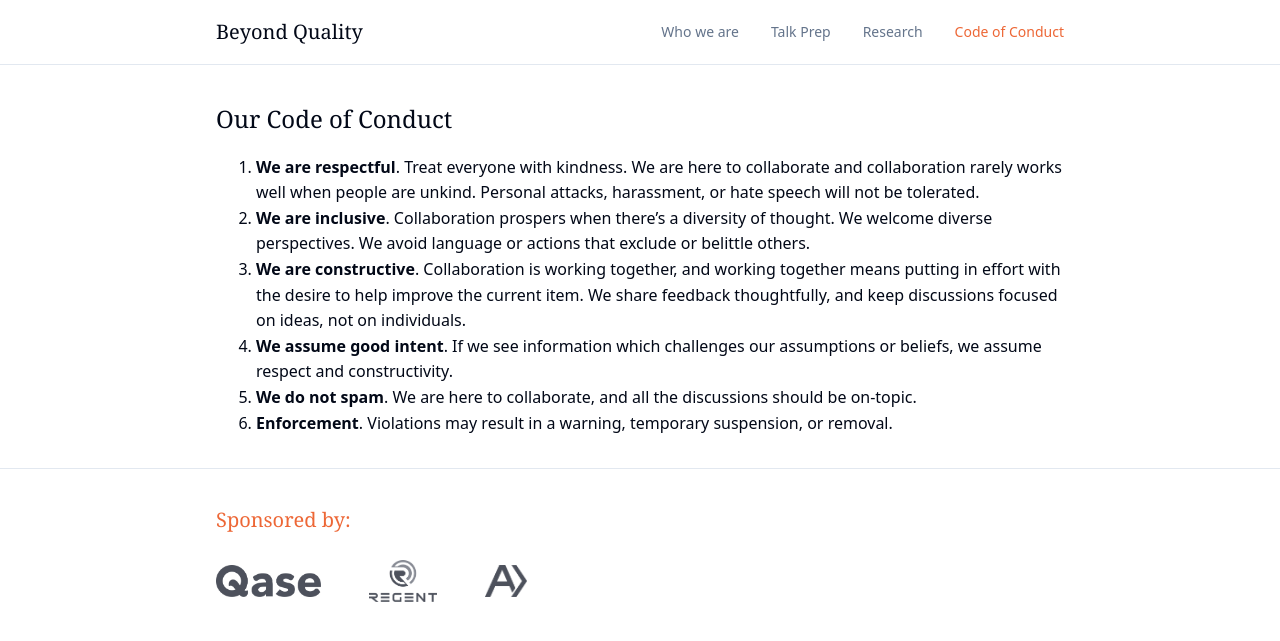
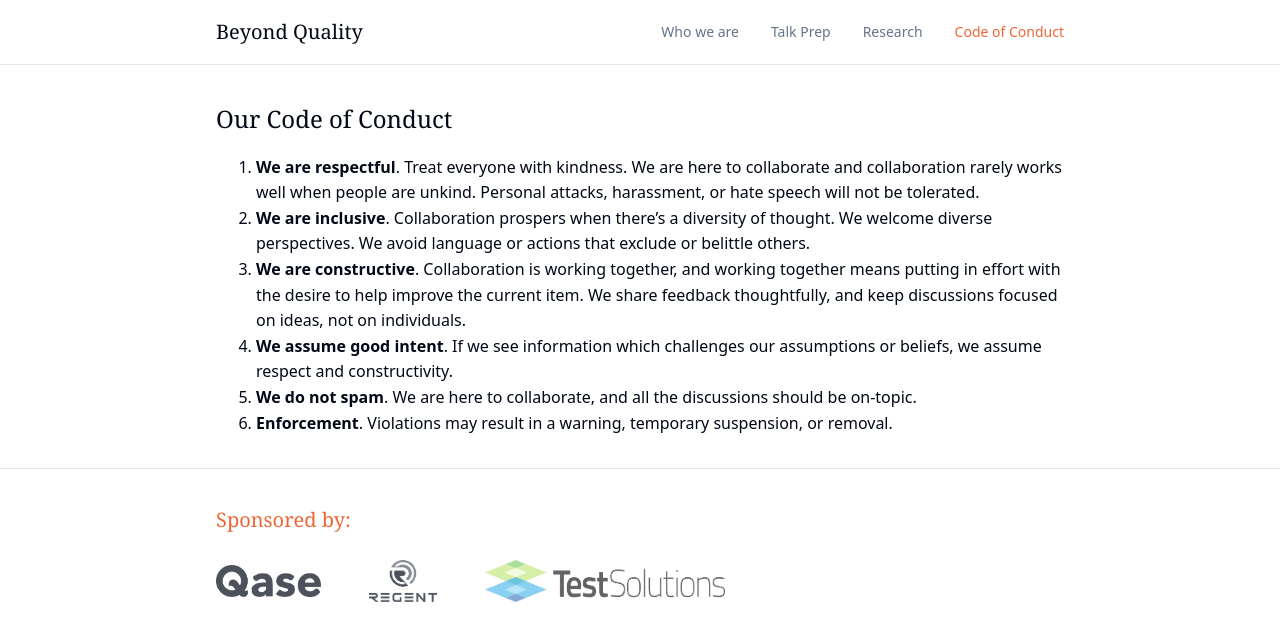
Before and after one commit to BeyondQuality/beyondquality, a Jekyll site: the page built from coc.md, in a window 1280 px wide. Shown: the top 641 px of the page. Built offline with Jekyll 4.4.1, drawn with Linux system fonts in a browser that asks for light colours; our own code applies the rules of GitHub Pages for plain Markdown files.

Commit message:
anukrit->testsolutions

```diff
--- a/_layouts/default.html
+++ b/_layouts/default.html
@@ -55,7 +55,7 @@
         <div class="footer-sponsors">
           <div class="sponsor"><a target="_blank" href="https://qase.io"><img src="/assets/images/qase_logo.png" alt="Qase" class="sponsor-logo"></a></div>
           <div class="sponsor regent"><a target="_blank" href="https://regent.se"><img src="/assets/images/regent_logo.png" alt="Regent AB" class="sponsor-logo"></a></div>
-          <div class="sponsor"><a target="_blank" href="https://anukrit.de"><img src="/assets/images/anukrit_logo.png" alt="AnuKrit" class="sponsor-logo"></a></div>
+          <div class="sponsor testsolutions"><a target="_blank" href="https://testsolutions.de"><img src="/assets/images/testsolutions_logo.png" alt="TestSolutions" class="sponsor-logo"></a></div>
         </div>
       </div>
     </footer>
--- a/assets/css/custom.css
+++ b/assets/css/custom.css
@@ -329,6 +329,11 @@ a:hover {
   height: 2.6rem;
 }
 
+.testsolutions .sponsor-logo {
+  height: 2.6rem;
+  max-width: 240px;
+}
+
 .sponsor-logo:hover {
   opacity: 1;
 }
```
Also changed, not shown: assets/images/testsolutions_logo.png (added), 1 other file.
